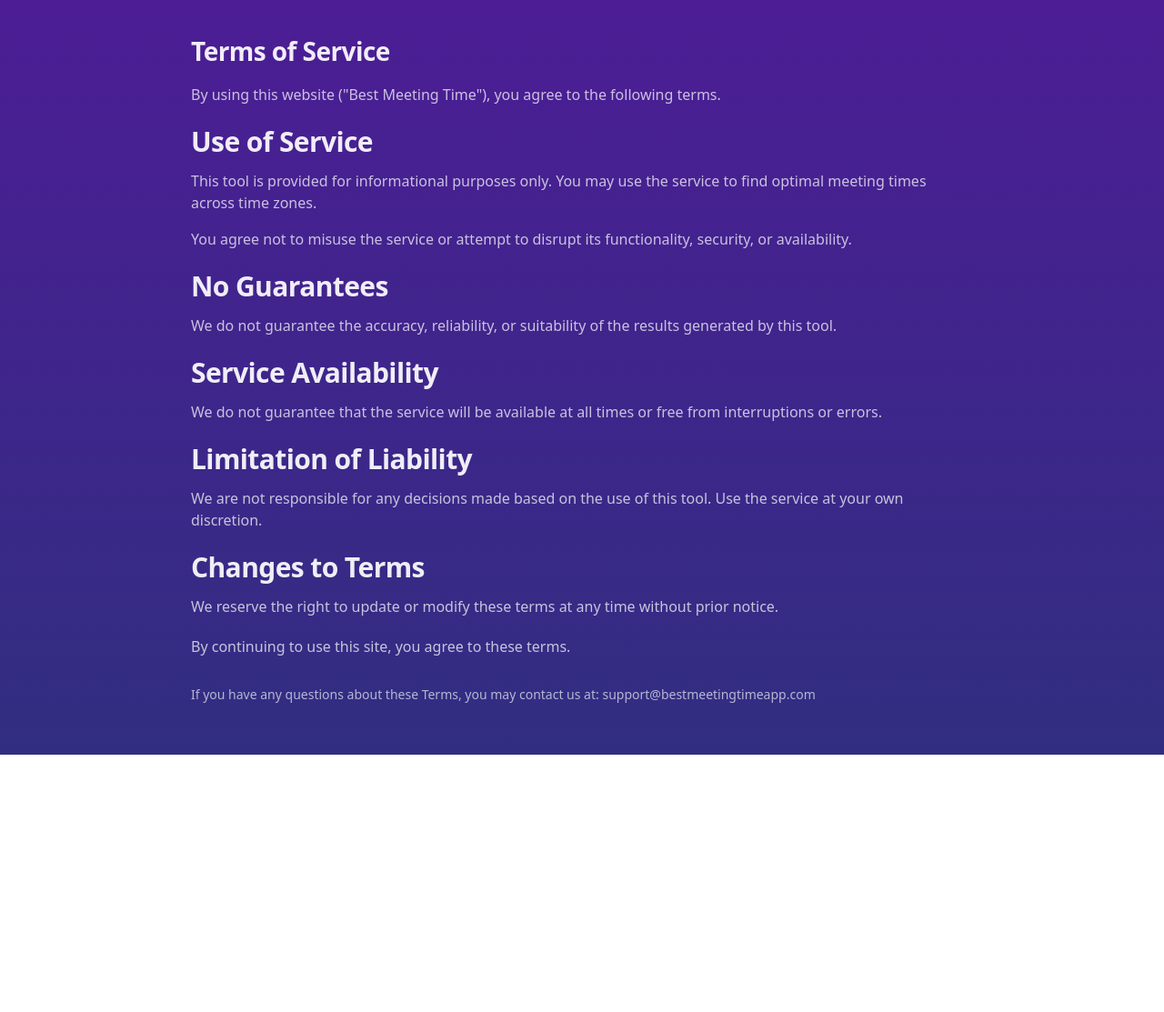
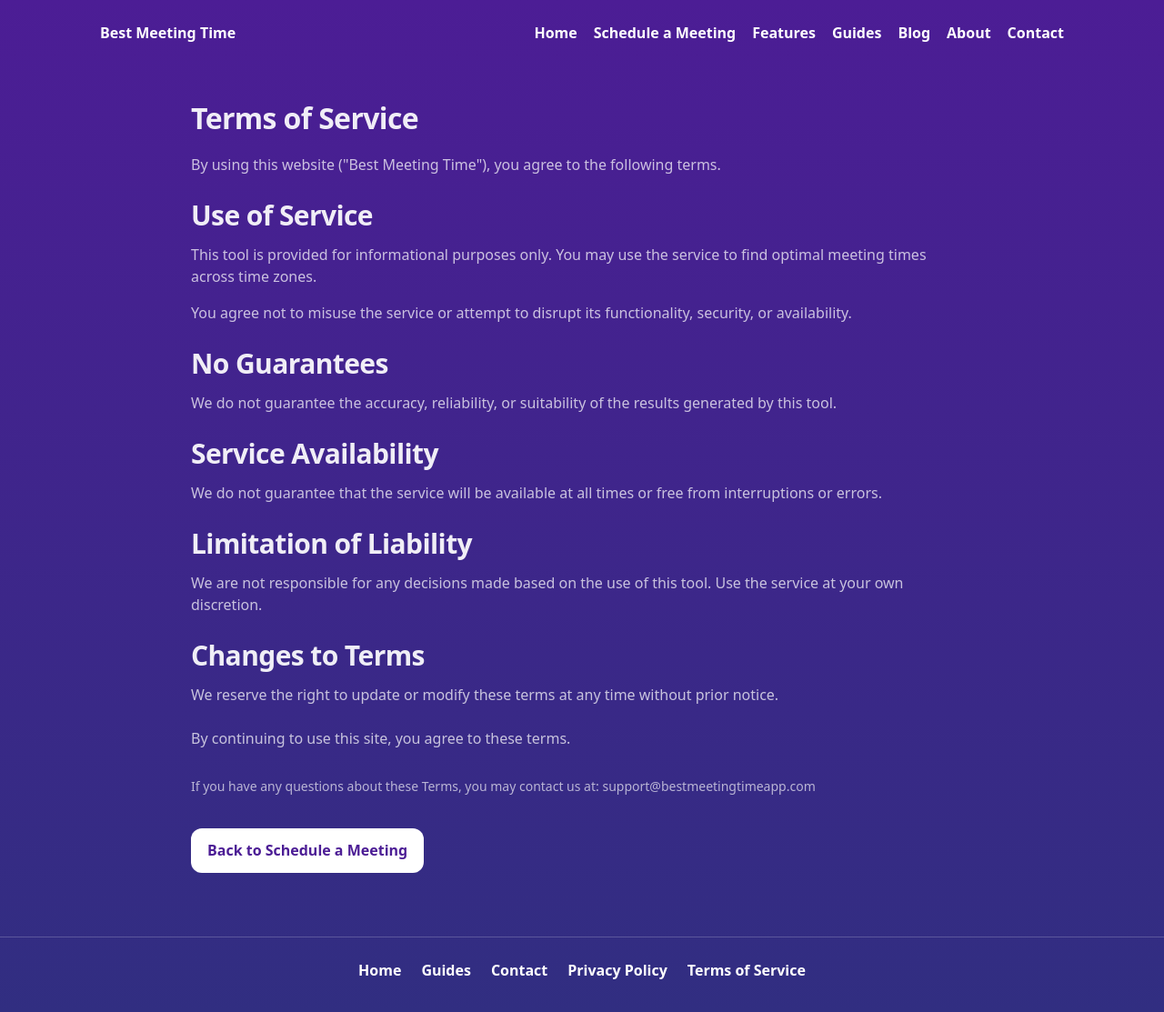
Before and after one commit to techtalk1282/Best-Meeting-Time, a Next.js app: page /terms-of-service in a window 1280 px wide. Shown: the whole page at 91% size. Before the commit the page ends 830 px from the top, so only its background shows below. Built offline with nearby package versions, Linux system fonts and the light colour scheme.

Commit message:
Improve terms page navigation for AdSense readiness
Updated version number and enhanced Terms of Service page with integrated navigation and footer. Improved layout and user experience.

```diff
--- a/app/terms-of-service/page.tsx
+++ b/app/terms-of-service/page.tsx
@@ -1,23 +1,120 @@
 /**
  * File: app/terms-of-service/page.tsx
- * Version: v1.1
+ * Version: v1.2
  * Purpose:
- * - Terms of Service page required for site protection and AdSense trust
- * - Added misuse clause, availability disclaimer, and contact reference
+ * - Terms of Service page required for AdSense trust and legal protection
+ * - Adds integrated site navigation and footer
+ * - Prevents isolated legal-page UX
+ *
+ * Rollback:
+ * - Revert to v1.1 if layout regression occurs
  */
+
+import Link from "next/link";
 
 export default function TermsOfService() {
   return (
     <main
       style={{
-        padding: "40px 20px",
+        minHeight: "100vh",
+        background: "linear-gradient(180deg, #4c1d95 0%, #312e81 100%)",
+        color: "white",
+      }}
+    >
+      <nav
+        style={{
+          maxWidth: "1100px",
+          margin: "0 auto",
+          padding: "24px 20px",
+          display: "flex",
+          justifyContent: "space-between",
+          alignItems: "center",
+          gap: "20px",
+          flexWrap: "wrap",
+        }}
+      >
+        <Link
+          href="/"
+          style={{
+            color: "white",
+            fontWeight: 800,
+            textDecoration: "none",
+          }}
+        >
+          Best Meeting Time
+        </Link>
+
+        <div
+          style={{
+            display: "flex",
+            gap: "18px",
+            flexWrap: "wrap",
+            alignItems: "center",
+          }}
+        >
+          <Link href="/" style={{ color: "white", textDecoration: "none", fontWeight: 700 }}>
+            Home
+          </Link>
+
+          <Link
+            href="/how-it-works"
+            style={{ color: "white", textDecoration: "none", fontWeight: 700 }}
+          >
+            Schedule a Meeting
+          </Link>
+
+          <Link
+            href="/features"
+            style={{ color: "white", textDecoration: "none", fontWeight: 700 }}
+          >
+            Features
+          </Link>
+
+          <Link
+            href="/guides"
+            style={{ color: "white", textDecoration: "none", fontWeight: 700 }}
+          >
+            Guides
+          </Link>
+
+          <Link
+            href="/blog"
+            style={{ color: "white", textDecoration: "none", fontWeight: 700 }}
+          >
+            Blog
+          </Link>
+
+          <Link
+            href="/about"
+            style={{ color: "white", textDecoration: "none", fontWeight: 700 }}
+          >
+            About
+          </Link>
+
+          <Link
+            href="/contact"
+            style={{ color: "white", textDecoration: "none", fontWeight: 700 }}
+          >
+            Contact
+          </Link>
+        </div>
+      </nav>
+
+      <section
+        style={{
           maxWidth: "900px",
           margin: "0 auto",
-        color: "white",
+          padding: "40px 20px 70px",
           lineHeight: "1.6",
         }}
       >
-      <h1 style={{ fontSize: "28px", fontWeight: "bold", marginBottom: "20px" }}>
+        <h1
+          style={{
+            fontSize: "32px",
+            fontWeight: "bold",
+            marginBottom: "20px",
+          }}
+        >
           Terms of Service
         </h1>
 
@@ -25,42 +122,127 @@ export default function TermsOfService() {
           By using this website ("Best Meeting Time"), you agree to the following terms.
         </p>
 
-      <h2 style={{ marginTop: "20px" }}>Use of Service</h2>
+        <h2 style={{ marginTop: "24px" }}>Use of Service</h2>
+
         <p>
-        This tool is provided for informational purposes only. You may use the service to find optimal meeting times across time zones.
+          This tool is provided for informational purposes only. You may use the
+          service to find optimal meeting times across time zones.
         </p>
 
         <p>
-        You agree not to misuse the service or attempt to disrupt its functionality, security, or availability.
+          You agree not to misuse the service or attempt to disrupt its
+          functionality, security, or availability.
         </p>
 
-      <h2 style={{ marginTop: "20px" }}>No Guarantees</h2>
+        <h2 style={{ marginTop: "24px" }}>No Guarantees</h2>
+
         <p>
-        We do not guarantee the accuracy, reliability, or suitability of the results generated by this tool.
+          We do not guarantee the accuracy, reliability, or suitability of the
+          results generated by this tool.
         </p>
 
-      <h2 style={{ marginTop: "20px" }}>Service Availability</h2>
+        <h2 style={{ marginTop: "24px" }}>Service Availability</h2>
+
         <p>
-        We do not guarantee that the service will be available at all times or free from interruptions or errors.
+          We do not guarantee that the service will be available at all times or
+          free from interruptions or errors.
         </p>
 
-      <h2 style={{ marginTop: "20px" }}>Limitation of Liability</h2>
+        <h2 style={{ marginTop: "24px" }}>Limitation of Liability</h2>
+
         <p>
-        We are not responsible for any decisions made based on the use of this tool. Use the service at your own discretion.
+          We are not responsible for any decisions made based on the use of this
+          tool. Use the service at your own discretion.
         </p>
 
-      <h2 style={{ marginTop: "20px" }}>Changes to Terms</h2>
+        <h2 style={{ marginTop: "24px" }}>Changes to Terms</h2>
+
         <p>
-        We reserve the right to update or modify these terms at any time without prior notice.
+          We reserve the right to update or modify these terms at any time
+          without prior notice.
         </p>
 
-      <p style={{ marginTop: "20px" }}>
+        <p style={{ marginTop: "24px" }}>
           By continuing to use this site, you agree to these terms.
         </p>
 
-      <p style={{ marginTop: "30px", fontSize: "14px", opacity: 0.9 }}>
-        If you have any questions about these Terms, you may contact us at: support@bestmeetingtimeapp.com
+        <p
+          style={{
+            marginTop: "30px",
+            fontSize: "14px",
+            opacity: 0.9,
+          }}
+        >
+          If you have any questions about these Terms, you may contact us at:
+          support@bestmeetingtimeapp.com
         </p>
+
+        <div style={{ marginTop: "36px" }}>
+          <Link
+            href="/how-it-works"
+            style={{
+              display: "inline-block",
+              background: "white",
+              color: "#4c1d95",
+              padding: "12px 18px",
+              borderRadius: "12px",
+              fontWeight: 800,
+              textDecoration: "none",
+            }}
+          >
+            Back to Schedule a Meeting
+          </Link>
+        </div>
+      </section>
+
+      <footer
+        style={{
+          borderTop: "1px solid rgba(255,255,255,0.2)",
+          padding: "24px 20px 34px",
+          textAlign: "center",
+        }}
+      >
+        <div
+          style={{
+            display: "flex",
+            justifyContent: "center",
+            gap: "22px",
+            flexWrap: "wrap",
+          }}
+        >
+          <Link href="/" style={{ color: "white", textDecoration: "none", fontWeight: 700 }}>
+            Home
+          </Link>
+
+          <Link
+            href="/guides"
+            style={{ color: "white", textDecoration: "none", fontWeight: 700 }}
+          >
+            Guides
+          </Link>
+
+          <Link
+            href="/contact"
+            style={{ color: "white", textDecoration: "none", fontWeight: 700 }}
+          >
+            Contact
+          </Link>
+
+          <Link
+            href="/privacy-policy"
+            style={{ color: "white", textDecoration: "none", fontWeight: 700 }}
+          >
+            Privacy Policy
+          </Link>
+
+          <Link
+            href="/terms-of-service"
+            style={{ color: "white", textDecoration: "none", fontWeight: 700 }}
+          >
+            Terms of Service
+          </Link>
+        </div>
+      </footer>
     </main>
   );
 }
```
Lines whose indentation alone changed are shown as unchanged.
